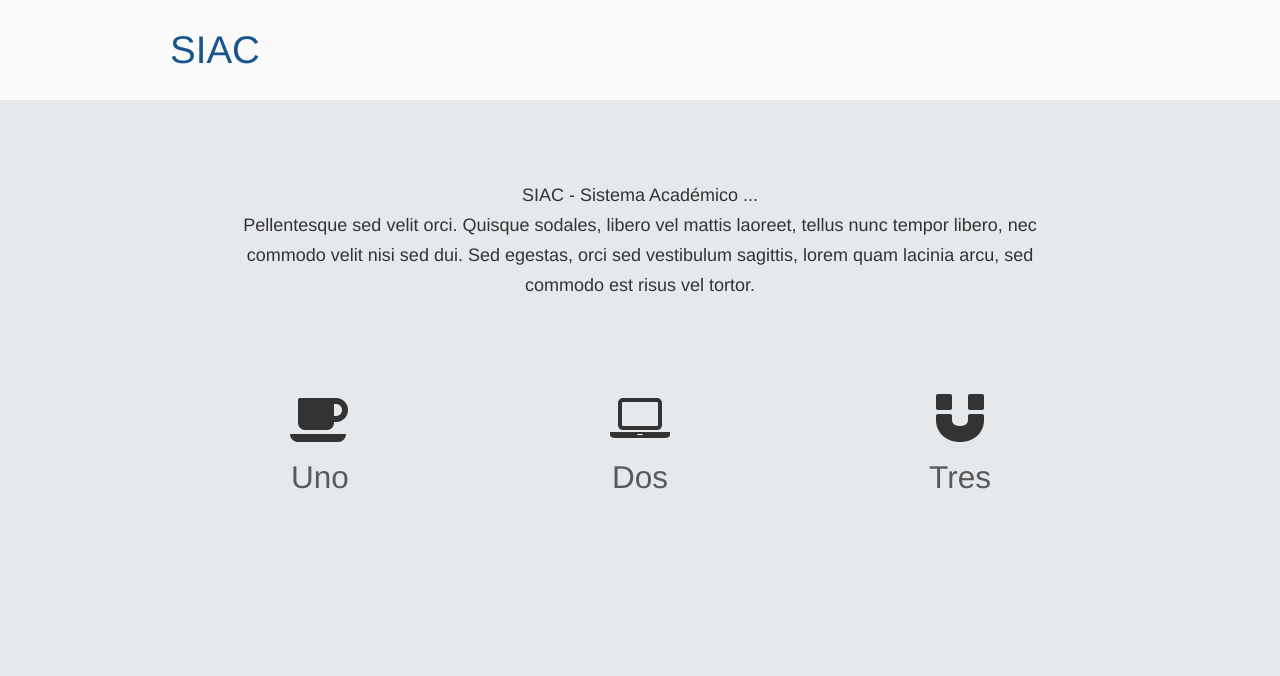
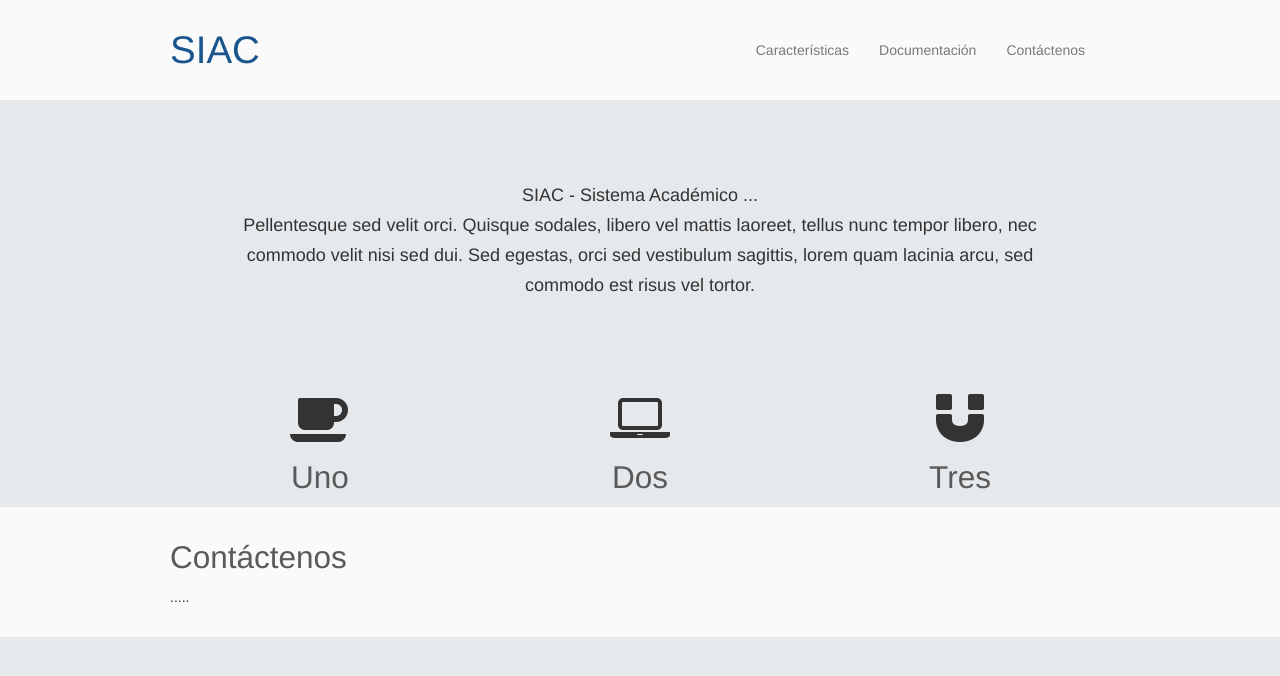
Before and after one commit to eveevans/siac-doc, a Jekyll site: the page built from index.html, in a window 1280 px wide. Shown: the top 676 px of the page. Built offline with Jekyll 4.4.1, drawn with Linux system fonts in a browser that asks for light colours.

Commit message:
mejoras en index y cambios varios en configuraciones por la nueva version de jekyll

```diff
--- a/_config.yml
+++ b/_config.yml
@@ -1,3 +1,3 @@
-auto: true
-permalink: /:year/:month/:day/:title
+permalink: /:categories/:title.html
 url: "http://eveevans.github.io/siac-doc"
+baseurl: /siac-doc
--- a/_layouts/layout.html
+++ b/_layouts/layout.html
@@ -4,9 +4,9 @@
   <head>
     <meta http-equiv="Content-Type" content="text/html; charset=UTF-8" />
     <title>{{ page.title }}</title>
-    <link href="{{ site.url }}/assets/css/bootstrap.min.css" media="all" rel="stylesheet" type="text/css" />
-    <link href="{{ site.url }}/assets/css/bootstrap-responsive.min.css" media="all" rel="stylesheet" type="text/css" />
-    <link href="{{ site.url }}/assets/css/style.css" media="all" rel="stylesheet" type="text/css" />
+    <link href="{{ site.baseurl }}/assets/css/bootstrap.min.css" media="all" rel="stylesheet" type="text/css" />
+    <link href="{{ site.baseurl }}/assets/css/bootstrap-responsive.min.css" media="all" rel="stylesheet" type="text/css" />
+    <link href="{{ site.baseurl }}/assets/css/style.css" media="all" rel="stylesheet" type="text/css" />
 
     <!--[if lt IE 9]>
       <script src="http://html5shim.googlecode.com/svn/trunk/html5.js" type="text/javascript"></script>
--- a/_layouts/publico.html
+++ b/_layouts/publico.html
@@ -4,15 +4,15 @@
   <head>
     <meta http-equiv="Content-Type" content="text/html; charset=UTF-8" />
     <title>{{ page.title }}</title>
-    <link href="{{ site.url }}/assets/css/bootstrap.min.css" media="all" rel="stylesheet" type="text/css" />
-    <link href="{{ site.url }}/assets/css/style.css" media="all" rel="stylesheet" type="text/css" />
-    <link href="{{ site.url }}/assets/css/font-awesome.min.css" media="all" rel="stylesheet" type="text/css" />
+    <link href="{{ site.baseurl }}/assets/css/bootstrap.min.css" media="all" rel="stylesheet" type="text/css" />
+    <link href="{{ site.baseurl }}/assets/css/style.css" media="all" rel="stylesheet" type="text/css" />
+    <link href="{{ site.baseurl }}/assets/css/font-awesome.min.css" media="all" rel="stylesheet" type="text/css" />
 
     <!--[if lt IE 9]>
       <script src="http://html5shim.googlecode.com/svn/trunk/html5.js" type="text/javascript"></script>
     <![endif]-->
   </head>
-  <body>
+  <body class='publico'>
     {{ content }}
   </body>
 </html>
--- a/assets/css/style.css
+++ b/assets/css/style.css
@@ -8,6 +8,8 @@ h1, h2, h3, h4 {
 
 h2 { color: #5A5A5A; }
 
+body.publico header{}
+
 header.main {
   /*background: url(/assets/img/slash_it.png); */
   background: #fafafa;
@@ -17,8 +19,32 @@ header.main {
   /*color:#fafafa;*/
 }
 
-section.portada { text-align: center; }
+/*header .main_menu {
+  text-align: right;
+}
+
+  header .main_menu li {
+    display: inline-block;
+  }
+
+  header .main_menu li a {
+    padding: 10px;
+  }*/
+
+.navbar .navbar-brand { float: left; }
+.navbar .navbar-brand a { text-decoration: none; color:#19558D; }
+
+.navbar .nav { float: right; margin-top:10px;}
+
+/*section.portada { text-align: center; }*/
 section.portada .hero-unit { background: #E5E9EC; }
+
+.tcenter { text-align: center; }
+
+.seven, .sodd { padding:20px 0; }
+
+.seven {  background: #fafafa; }
+.sodd {}
 
 i.big {
   font-size: 56px;
--- a/index.html
+++ b/index.html
@@ -4,16 +4,21 @@ title: Documentación SIAC
 ---
 
 <header class='main'>
+
   <div class='container'>
-    <div class='row'>
-      <div class='span12'>
-          <h1>SIAC</h1>
-      </div>
+    <div class="navbar">
+        <h1 class='navbar-brand'><a class="" href="#">SIAC</a></h1>
+        <ul class="nav">
+          <li class=""><a href="#">Características</a></li>
+          <li><a href="#">Documentación</a></li>
+          <li><a href="#">Contáctenos</a></li>
+        </ul>
     </div>
   </div>
+
 </header>
 
-<section class='portada'>
+<section id='portada' class='portada tcenter'>
   <div class="container">
     <div class='row'>
 
@@ -24,6 +29,13 @@ title: Documentación SIAC
         </div>
       </div>
 
+    </div>
+  </div>
+</section>
+
+<section class='caracteristicas tcenter' id='caracteristicas'>
+  <div class='container'>
+    <div class='row'>
       <div class='span4'>
         <i class="icon-coffee big"></i>
         <h2>Uno</h2>
@@ -38,7 +50,17 @@ title: Documentación SIAC
         <i class="icon-magnet big"></i>
         <h2>Tres</h2>
       </div>
-
     </div>
   </div>
 </section>
+
+<section class='contactenos seven' id='contactenos'>
+  <div class='container'>
+    <div class='row'>
+      <div class='span12'>
+        <h2> Contáctenos</h2>
+        <p>..... </p>
+      </div>
+    </div>
+  </div>
+</section>
```
Also changed, not shown: README.md.
